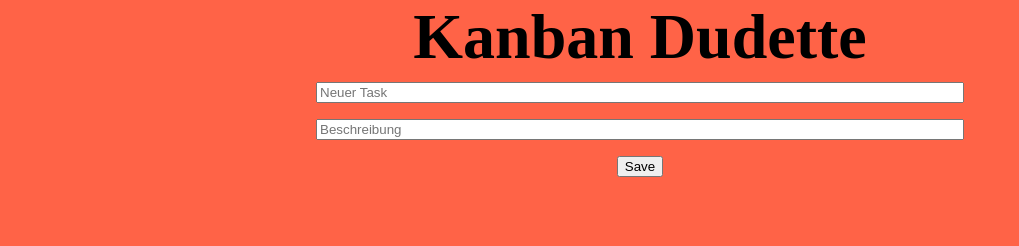
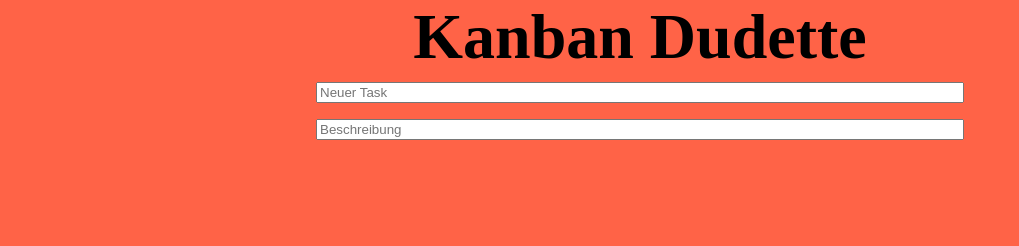
Before and after one commit to Droggelbecher92/Freitagsaufgabe-Kanban-Complete-muc-22-1, a React (Create React App) app: page / in a window 1280 px wide. Shown: the top 246 px of the page, without its empty margins (0-1019 px from the left). Built offline with nearby package versions, Linux system fonts and the light colour scheme; no server answers.

Commit message:
block empty forms

```diff
--- a/src/components/EditForm.tsx
+++ b/src/components/EditForm.tsx
@@ -36,7 +36,7 @@
                     <br/>
                     <input type="text" placeholder={'Neue Task Beschreibung'} value={desc} onChange={ev => setDesc(ev.target.value)}/>
                     <br/>
-                    <button type={'submit'}>Save</button>
+                    {task && desc && <button type={'submit'}>Save</button>}
                 </form>
                 :
                 <Loading/>
--- a/src/components/KanbanInputForm.tsx
+++ b/src/components/KanbanInputForm.tsx
@@ -35,7 +35,7 @@
         <form className={'kanbanInputForm'} onSubmit={saveNewKanban}>
             <input className={'inputForm'} type="text" placeholder={'Neuer Task'} value={task} onChange={ev => setTask(ev.target.value)}/>
             <input className={'inputForm'} type="text" placeholder={'Beschreibung'} value={desc} onChange={ev => setDesc(ev.target.value)}/>
-            <button type={'submit'}>Save</button>
+            {task && desc && <button type={'submit'}>Save</button>}
         </form>
     )
 }
```
